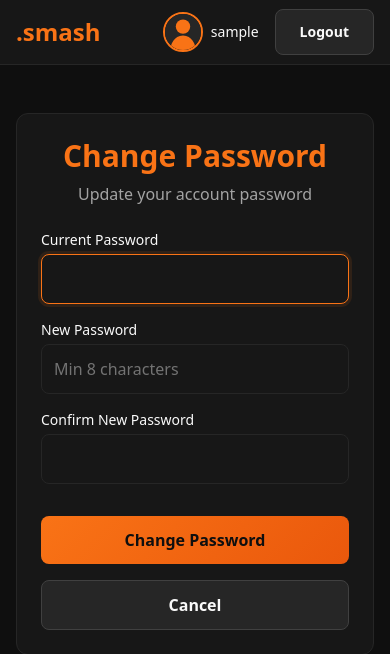
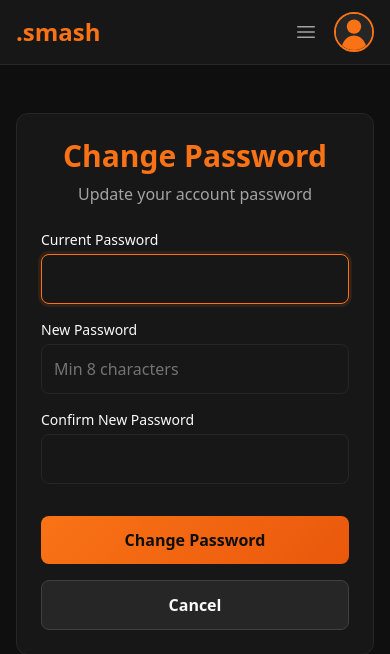
Before and after one commit to andreifurdui/smash-champ, a Flask app: page /auth/profile/change-password in a window 390 px wide. Shown: the top 654 px of the page. Run offline with Flask 3, Linux system fonts and the light colour scheme; the visitor is signed in with stand-in values (Sample User, id 1); some libraries are stand-ins or nearby versions.

Commit message:
add mobile hamburger menu for navigation
Navigation links were hidden on mobile (<640px) with no alternative.
Added Alpine.js-powered hamburger menu that shows all nav links plus
Profile and Logout on mobile devices.

Co-Authored-By: Claude Opus 4.5 <noreply@anthropic.com>

```diff
--- a/app/static/css/app.css
+++ b/app/static/css/app.css
@@ -1,4 +1,9 @@
 /* .smash - Mortal Kombat Theme Custom Styles */
+
+/* ==================== Alpine.js ==================== */
+[x-cloak] {
+    display: none !important;
+}
 
 /* ==================== Flash Messages ==================== */
 .flash-success {
--- a/app/templates/base.html
+++ b/app/templates/base.html
@@ -31,7 +31,7 @@
 </head>
 <body class="h-full bg-mk-dark text-mk-text">
     <!-- Navigation -->
-    <nav class="bg-mk-darker border-b border-mk-darkest">
+    <nav class="bg-mk-darker border-b border-mk-darkest" x-data="{ mobileMenuOpen: false }">
         <div class="max-w-7xl mx-auto px-4 sm:px-6 lg:px-8">
             <div class="flex justify-between h-16">
                 <div class="flex">
@@ -42,7 +42,7 @@
                         </a>
                     </div>
 
-                    <!-- Main Navigation -->
+                    <!-- Main Navigation (Desktop) -->
                     {% if current_user.is_authenticated %}
                     <div class="hidden sm:ml-6 sm:flex sm:space-x-8">
                         <a href="{{ url_for('main.dashboard') }}" class="nav-link inline-flex items-center px-1 pt-1 text-sm font-medium">
@@ -66,15 +66,30 @@
                     {% endif %}
                 </div>
 
-                <!-- User Menu -->
                 <div class="flex items-center">
+                    <!-- Mobile menu button -->
+                    {% if current_user.is_authenticated %}
+                    <button @click="mobileMenuOpen = !mobileMenuOpen" type="button" class="sm:hidden inline-flex items-center justify-center p-2 rounded-md text-mk-text-secondary hover:text-mk-text hover:bg-mk-darkest focus:outline-none focus:ring-2 focus:ring-inset focus:ring-mk-fire mr-2" aria-controls="mobile-menu" :aria-expanded="mobileMenuOpen">
+                        <span class="sr-only">Open main menu</span>
+                        <!-- Hamburger icon -->
+                        <svg x-show="!mobileMenuOpen" class="h-6 w-6" fill="none" viewBox="0 0 24 24" stroke-width="1.5" stroke="currentColor">
+                            <path stroke-linecap="round" stroke-linejoin="round" d="M3.75 6.75h16.5M3.75 12h16.5m-16.5 5.25h16.5" />
+                        </svg>
+                        <!-- Close icon -->
+                        <svg x-show="mobileMenuOpen" x-cloak class="h-6 w-6" fill="none" viewBox="0 0 24 24" stroke-width="1.5" stroke="currentColor">
+                            <path stroke-linecap="round" stroke-linejoin="round" d="M6 18L18 6M6 6l12 12" />
+                        </svg>
+                    </button>
+                    {% endif %}
+
+                    <!-- User Menu -->
                     {% if current_user.is_authenticated %}
                     <div class="flex items-center space-x-4">
                         <a href="{{ url_for('auth.profile') }}" class="flex items-center space-x-2 hover:opacity-80 transition-opacity">
                             <img src="{{ current_user.avatar }}" alt="{{ current_user.username }}" class="avatar-small">
-                            <span class="text-sm font-medium">{{ current_user.username }}</span>
+                            <span class="hidden sm:inline text-sm font-medium">{{ current_user.username }}</span>
                         </a>
-                        <a href="{{ url_for('auth.logout') }}" class="btn-secondary text-sm">
+                        <a href="{{ url_for('auth.logout') }}" class="btn-secondary text-sm hidden sm:inline-block">
                             Logout
                         </a>
                     </div>
@@ -91,6 +106,38 @@
                 </div>
             </div>
         </div>
+
+        <!-- Mobile menu dropdown -->
+        {% if current_user.is_authenticated %}
+        <div x-show="mobileMenuOpen" x-cloak class="sm:hidden bg-mk-darker border-t border-mk-darkest" id="mobile-menu">
+            <div class="px-2 pt-2 pb-3 space-y-1">
+                <a href="{{ url_for('main.dashboard') }}" class="block px-3 py-2 rounded-md text-base font-medium text-mk-text hover:bg-mk-darkest hover:text-mk-fire transition-colors">
+                    Dashboard
+                </a>
+                <a href="{{ url_for('tournament.list') }}" class="block px-3 py-2 rounded-md text-base font-medium text-mk-text hover:bg-mk-darkest hover:text-mk-fire transition-colors">
+                    Tournaments
+                </a>
+                <a href="{{ url_for('stats.leaderboard') }}" class="block px-3 py-2 rounded-md text-base font-medium text-mk-text hover:bg-mk-darkest hover:text-mk-fire transition-colors">
+                    Stats
+                </a>
+                <a href="{{ url_for('match.challenge') }}" class="block px-3 py-2 rounded-md text-base font-medium text-mk-text hover:bg-mk-darkest hover:text-mk-fire transition-colors">
+                    Challenge
+                </a>
+                {% if current_user.is_admin %}
+                <a href="{{ url_for('admin.dashboard') }}" class="block px-3 py-2 rounded-md text-base font-medium text-mk-text hover:bg-mk-darkest hover:text-mk-fire transition-colors">
+                    Admin
+                </a>
+                {% endif %}
+                <div class="border-t border-mk-darkest my-2"></div>
+                <a href="{{ url_for('auth.profile') }}" class="block px-3 py-2 rounded-md text-base font-medium text-mk-text hover:bg-mk-darkest hover:text-mk-fire transition-colors">
+                    Profile
+                </a>
+                <a href="{{ url_for('auth.logout') }}" class="block px-3 py-2 rounded-md text-base font-medium text-mk-text hover:bg-mk-darkest hover:text-mk-fire transition-colors">
+                    Logout
+                </a>
+            </div>
+        </div>
+        {% endif %}
     </nav>
 
     <!-- Flash Messages -->
```
